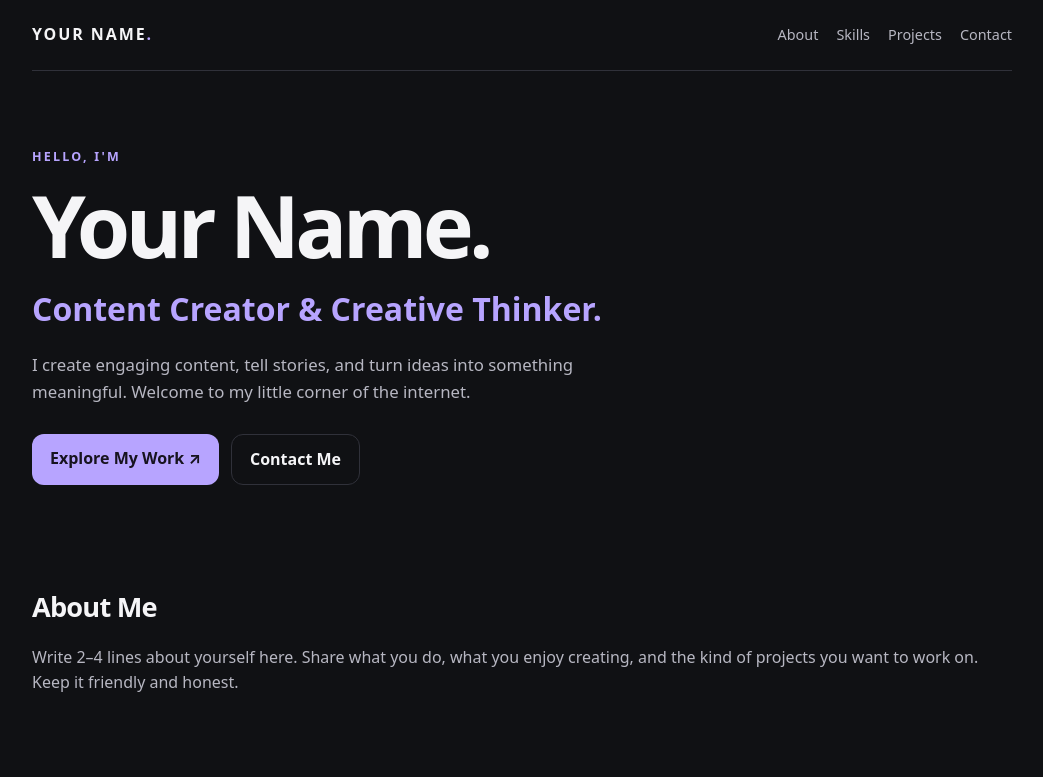
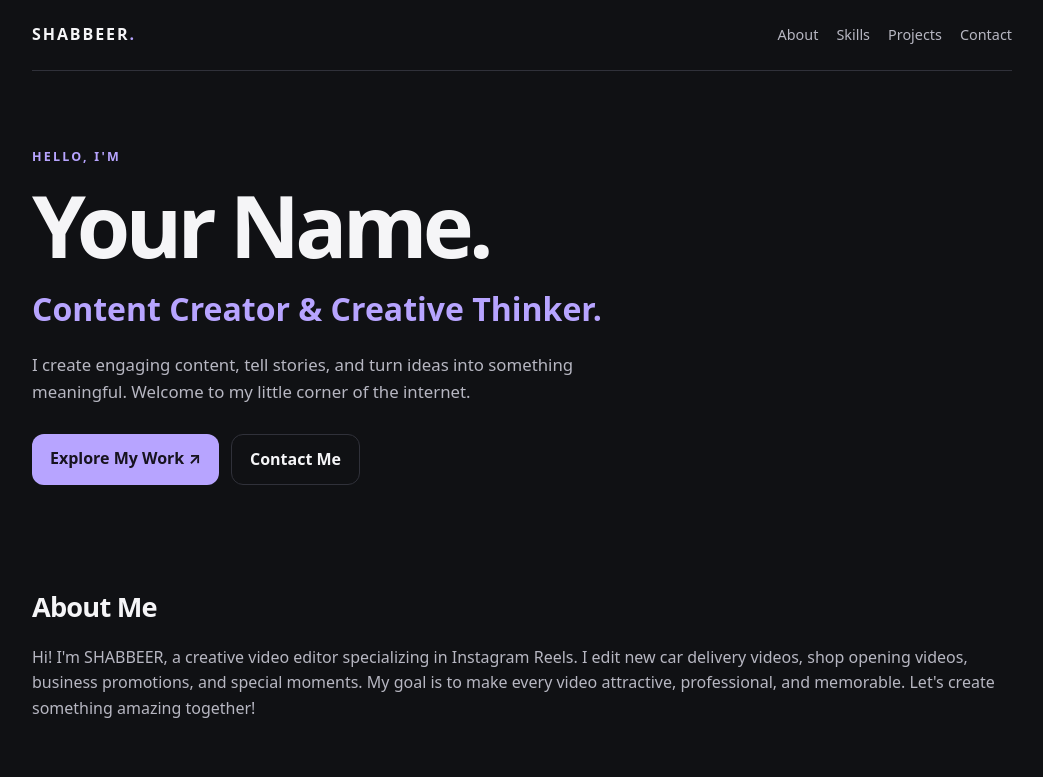
Before and after one commit to sabbirhidko7-eng/-skh.github.io, a plain HTML site: page index.html in a window 1280 px wide. Shown: the top 777 px of the page, without its empty margins (118-1161 px from the left). Drawn offline with Linux system fonts and the light colour scheme.

Commit message:
Update index.html

```diff
--- a/index.html
+++ b/index.html
@@ -64,7 +64,7 @@
 <body>
   <div class="wrap">
     <header>
-      <a class="logo" href="#home">YOUR NAME<span style="color:var(--accent)">.</span></a>
+      <a class="logo" href="#home">SHABBEER<span style="color:var(--accent)">.</span></a>
       <nav aria-label="Main navigation">
         <a href="#about">About</a>
         <a href="#skills">Skills</a>
@@ -87,7 +87,7 @@
 
       <section id="about">
         <h2 class="section-title">About Me</h2>
-        <p class="muted">Write 2–4 lines about yourself here. Share what you do, what you enjoy creating, and the kind of projects you want to work on. Keep it friendly and honest.</p>
+        <p class="muted"> Hi! I'm SHABBEER, a creative video editor specializing in Instagram Reels. I edit new car delivery videos, shop opening videos, business promotions, and special moments. My goal is to make every video attractive, professional, and memorable. Let's create something amazing together!</p>
       </section>
 
       <section id="skills">
```
